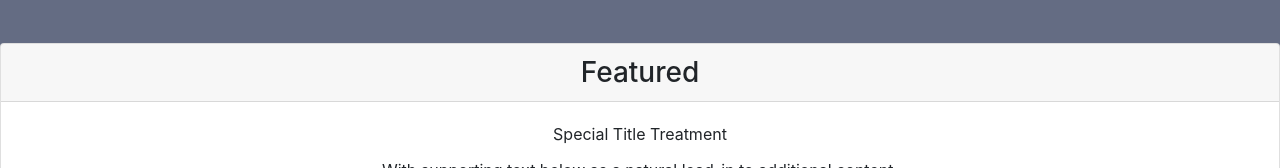
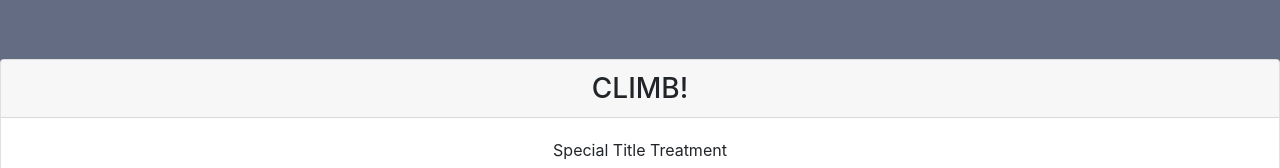
Before and after one commit to zacheryconverse/beta, a React (Create React App) app: page / in a window 1280 px wide. Shown: the part 1458-1626 px from the top of the page. Built offline with nearby package versions, Linux system fonts and the light colour scheme; no server answers.

Commit message:
Small positioning edit.

```diff
--- a/src/components/Footer.jsx
+++ b/src/components/Footer.jsx
@@ -5,7 +5,7 @@ const Footer = (props) => {
   return (
     <div>
       <Card>
-        <CardHeader tag="h3">Featured</CardHeader>
+        <CardHeader tag="h3">CLIMB!</CardHeader>
         <CardBody>
           <CardTitle>Special Title Treatment</CardTitle>
           <CardText>
--- a/src/components/ItemModal.jsx
+++ b/src/components/ItemModal.jsx
@@ -42,7 +42,7 @@ class ItemModal extends Component {
       <div>
         { isAuthenticated ? <Button color="dark" style={{ marginTop: '2rem' }} onClick={this.toggle}>
           Add a Move
-        </Button> : <h4 className="mb-3 ml-4">Login to - View | Share | Create</h4> }
+        </Button> : <h4 className="my-3 ml-4">Login to - View | Share | Create</h4> }
 
         <Modal isOpen={this.state.modal} toggle={this.toggle}>
           <ModalHeader toggle={this.toggle}>Move Details</ModalHeader>
```
